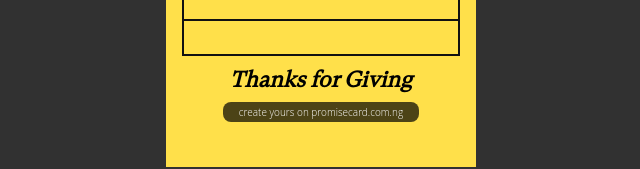
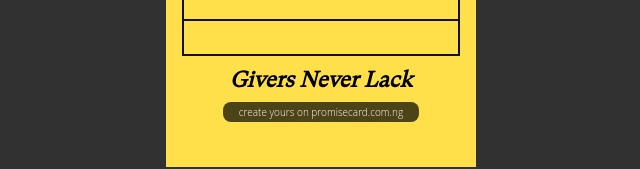
Before and after one commit to mrtoluadesina/promise-card, a React (Create React App) app: page /card in a window 1280 px wide. Shown: the part 383-552 px from the top of the page, without its empty margins (319-959 px from the left). Built offline with nearby package versions, Linux system fonts and the light colour scheme; no server answers.

Commit message:
change card text to givers never lack

```diff
--- a/src/views/share/Card.jsx
+++ b/src/views/share/Card.jsx
@@ -18,7 +18,7 @@ export default function Card(props) {
       />
       <Footer>
         <Slogan>
-          <em>Thanks for Giving</em>
+          <em>Givers Never Lack</em>
         </Slogan>
         <Span>create yours on promisecard.com.ng</Span>
       </Footer>
```
